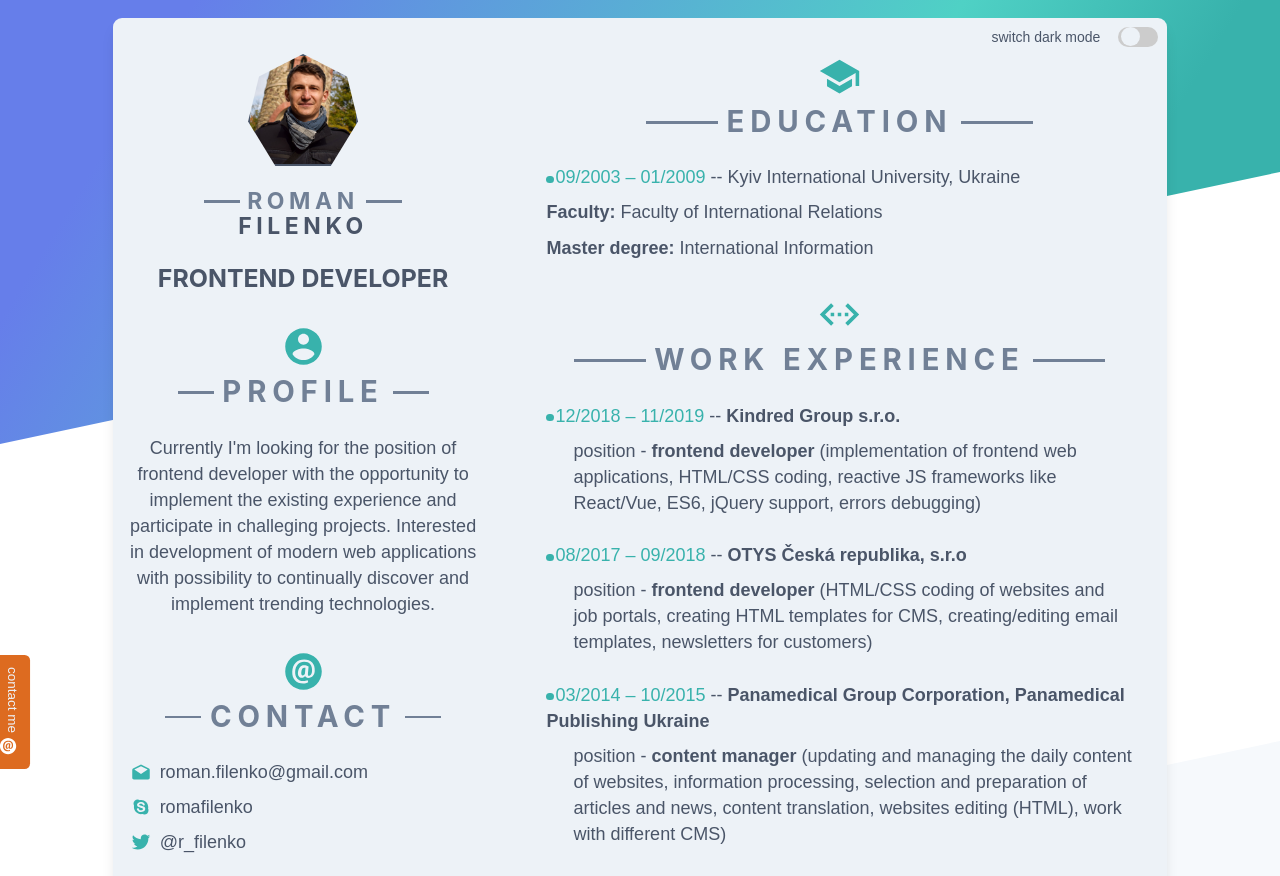
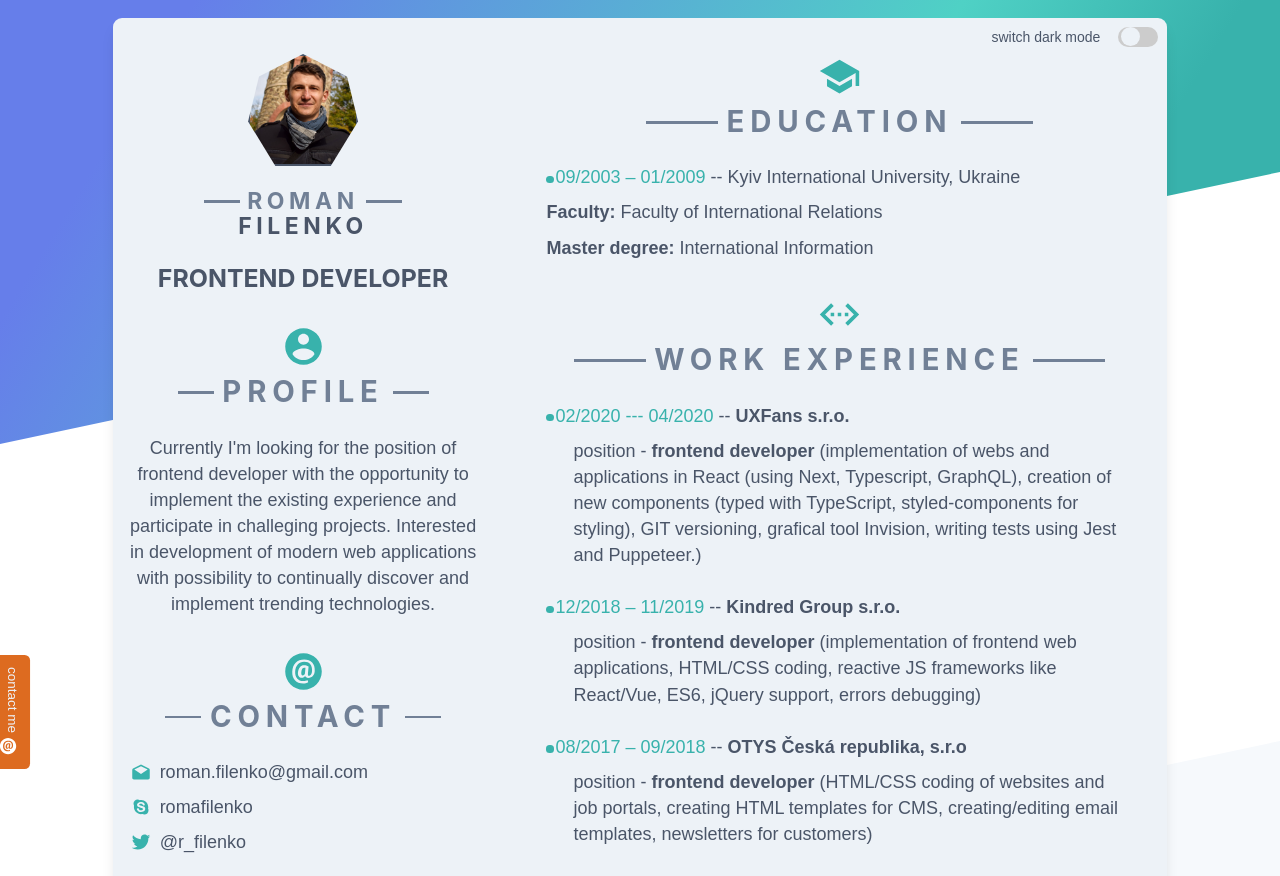
Before and after one commit to rfilenko/gatsbyCV, a Gatsby site: page / in a window 1280 px wide. Shown: the top 876 px of the page. Built offline with nearby package versions, Linux system fonts and the light colour scheme; Gatsby itself is replaced by a stand-in of ours.

Commit message:
added last job position

```diff
--- a/src/components/Education.js
+++ b/src/components/Education.js
@@ -3,6 +3,13 @@ import React from "react"
 import { IoMdSchool, IoMdCodeWorking } from "react-icons/io"
 
 const experience = [
+  {
+    dateTime: "2020-02 --- 2020-04",
+    time: "02/2020 --- 04/2020",
+    company: "UXFans s.r.o.",
+    role: "frontend developer",
+    position: `implementation of webs and applications in React (using Next, Typescript, GraphQL), creation of new components (typed with TypeScript, styled-components for styling), GIT versioning, grafical tool Invision, writing tests using Jest and Puppeteer.`,
+  },
   {
     dateTime: "2018-12 --- 2019-11",
     time: "12/2018 – 11/2019",
@@ -20,16 +27,16 @@ const experience = [
   job portals, creating HTML templates for CMS, creating/editing
   email templates, newsletters for customers`,
   },
-  {
-    dateTime: "2014-03 --- 2015-10",
-    time: "03/2014 – 10/2015",
-    company: "Panamedical Group Corporation, Panamedical Publishing Ukraine",
-    role: "content manager",
-    position: `updating and managing the daily
-  content of websites, information processing, selection and
-  preparation of articles and news, content translation, websites
-  editing (HTML), work with different CMS`,
-  },
+  // {
+  //   dateTime: "2014-03 --- 2015-10",
+  //   time: "03/2014 – 10/2015",
+  //   company: "Panamedical Group Corporation, Panamedical Publishing Ukraine",
+  //   role: "content manager",
+  //   position: `updating and managing the daily
+  // content of websites, information processing, selection and
+  // preparation of articles and news, content translation, websites
+  // editing (HTML), work with different CMS`,
+  // },
 ]
 
 const Education = () => {
--- a/src/data/progressLogos.js
+++ b/src/data/progressLogos.js
@@ -1,8 +1,8 @@
 import { IoLogoHtml5, IoLogoCss3, IoLogoJavascript } from "react-icons/io"
 
 const logos = [
-  { id: 1, name: "HTML5", type: IoLogoHtml5, value: 96 },
-  { id: 2, name: "CSS3", type: IoLogoCss3, value: 93 },
-  { id: 3, name: "Javascript", type: IoLogoJavascript, value: 72 },
+  { id: 1, name: "HTML5", type: IoLogoHtml5, value: 98 },
+  { id: 2, name: "CSS3", type: IoLogoCss3, value: 95 },
+  { id: 3, name: "Javascript", type: IoLogoJavascript, value: 80 },
 ]
 export default logos
--- a/src/pages/index.js
+++ b/src/pages/index.js
@@ -15,7 +15,7 @@ import Toggle from "../components/Toggle"
 
 const IndexPage = () => (
   <Layout>
-    <SEO title="<Personal />" />
+    <SEO title="<Filenko />" />
     <div className="pattern-bg"></div>
     <div className="container">
       <aside>
```
Also changed, not shown: src/components/Toggle.js (+12 -6 lines).
